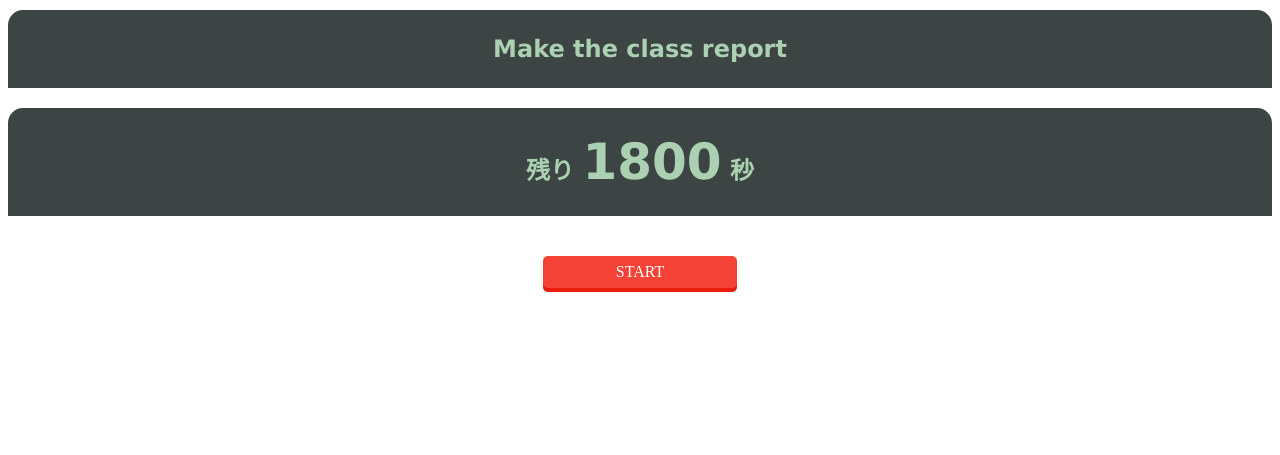
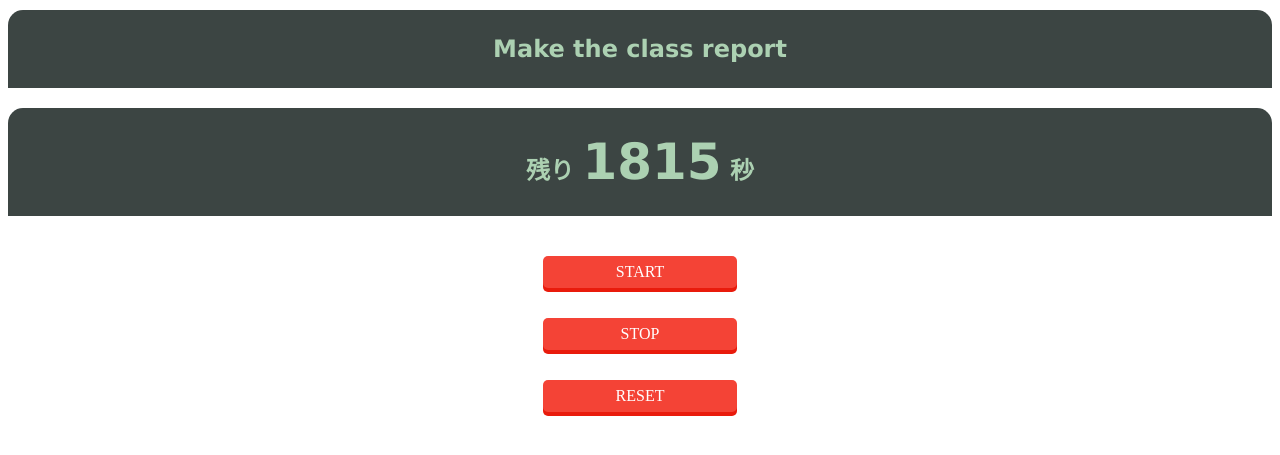
Before and after one commit to momotaro98/momotaro-task-management, a Flask app: page / in a window 1280 px wide. Shown: the top 455 px of the page. Run offline with Flask 2, Linux system fonts and the light colour scheme.

Commit message:
ストップボタン、リセットボタンを加え、一般的なストップウォッチ機能を実装

```diff
--- a/app.py
+++ b/app.py
@@ -7,7 +7,10 @@ app = Flask(__name__)
 @app.route('/')
 def index():
     todo_name = "Make report of physics sciety's class"
-    set_time = 1800
+    hour = 0
+    minute = 30
+    second = 15
+    set_time = 3600 * hour + 60 * minute + second
     return render_template('index.html',
                     todo_name=todo_name,
                       set_time=set_time)
--- a/static/css/default.css
+++ b/static/css/default.css
@@ -44,3 +44,39 @@ h2 {
         margin-top: 32px;
         box-shadow: 0 2px 0 #e91b0c;
     }
+#stopButton {
+        margin: 30px auto;
+        width: 180px;
+        border-radius: 5px;
+        box-shadow: 0 4px 0 #e91b0c;
+        background: #f44336;
+        color: #fff;
+        cursor: pointer;
+        padding: 7px;
+        text-align: center;
+    }
+    #stopButton:hover {
+        opacity: 0.8;
+    }
+    #stopButton.pushed {
+        margin-top: 32px;
+        box-shadow: 0 2px 0 #e91b0c;
+    }
+#resetButton {
+        margin: 30px auto;
+        width: 180px;
+        border-radius: 5px;
+        box-shadow: 0 4px 0 #e91b0c;
+        background: #f44336;
+        color: #fff;
+        cursor: pointer;
+        padding: 7px;
+        text-align: center;
+    }
+    #resetButton:hover {
+        opacity: 0.8;
+    }
+    #resetButton.pushed {
+        margin-top: 32px;
+        box-shadow: 0 2px 0 #e91b0c;
+    }
--- a/templates/index.html
+++ b/templates/index.html
@@ -11,23 +11,39 @@
 <div id="startButton">
     START
 </div>
+<div id="stopButton">
+    STOP
+</div>
+<div id="resetButton">
+    RESET
+</div>
 <script>
     {% if set_time %}
     (function() {
         'use strict';
-        var set_time = {{ set_time }};
+
         var timerId;
         var startTime;
+        var remained_time;
+        var set_time = {{ set_time }};
+        var current_time = set_time;
+
+        var stop_flag = 1;
 
         var startButton = document.getElementById('startButton');
+        var stopButton = document.getElementById('stopButton');
+        var resetButton = document.getElementById('resetButton');
         var r_time = document.getElementById('time');
-
         r_time.innerHTML = set_time;
 
+        // スタートボタンを押したとき
         startButton.addEventListener('click', function() {
-            startTime = Date.now();
-            if (timerId !== null) clearTimeout(timerId);
-            runTimer();
+            if (stop_flag === 1) {
+                stop_flag = 0;
+                startTime = Date.now();
+                if (timerId !== null) clearTimeout(timerId);
+                runTimer();
+            }
         });
         startButton.addEventListener('mousedown', function() {
             this.className = 'pushed';
@@ -35,9 +51,38 @@
         startButton.addEventListener('mouseup', function() {
             this.className = '';
         });
+
+        // ストップボタンを押したとき
+        stopButton.addEventListener('click', function() {
+            stop_flag = 1;
+            if (timerId !== null) clearTimeout(timerId);
+            current_time = remained_time;
+        });
+        stopButton.addEventListener('mousedown', function() {
+            this.className = 'pushed';
+        });
+        stopButton.addEventListener('mouseup', function() {
+            this.className = '';
+        });
+
+        // リセットボタンを押したとき
+        resetButton.addEventListener('click', function() {
+            if (stop_flag === 1) {
+                if (timerId !== null) clearTimeout(timerId);
+                current_time = set_time;
+                r_time.innerHTML = set_time;
+            }
+        });
+        resetButton.addEventListener('mousedown', function() {
+            this.className = 'pushed';
+        });
+        resetButton.addEventListener('mouseup', function() {
+            this.className = '';
+        });
+
         function runTimer() {
             var passed_time = ((Date.now() - startTime) / 1000).toFixed(0);
-            var remained_time = set_time - passed_time;
+            remained_time = current_time - passed_time;
             if (remained_time >= 0) r_time.innerHTML = remained_time;
             else clearTimeout(timerId);
             timerId = setTimeout(function() {
```
